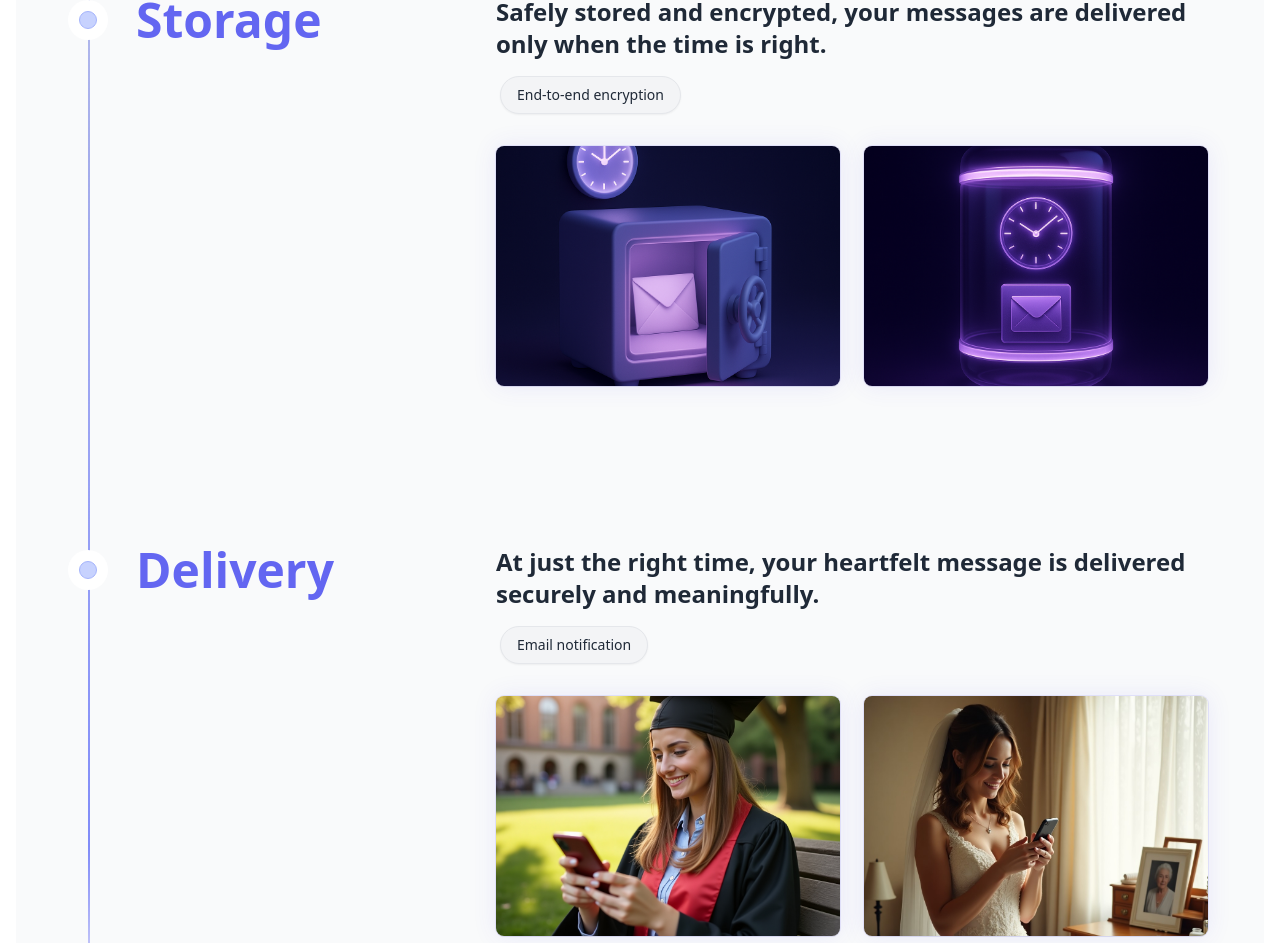
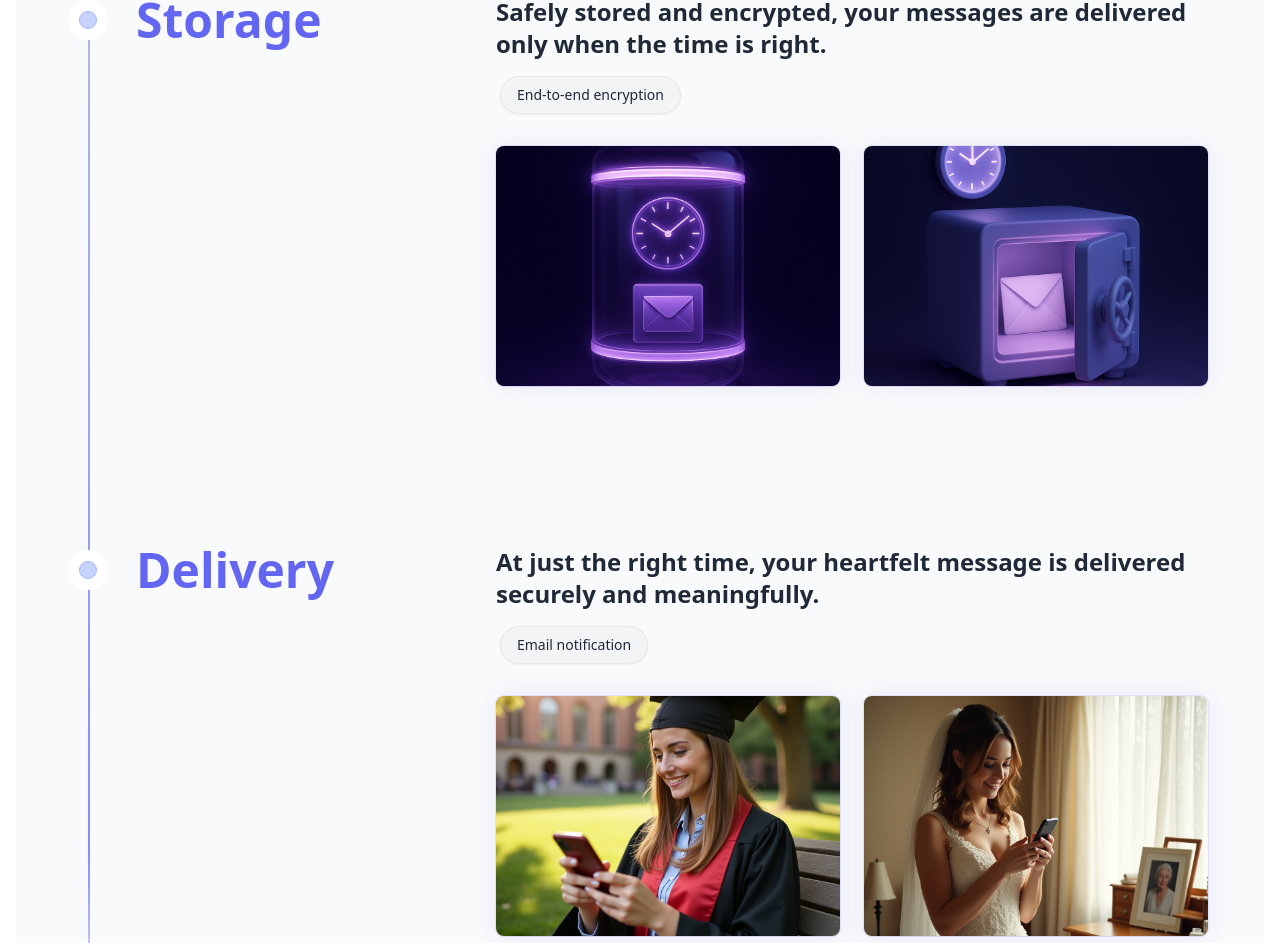
Before and after one commit to sujal-pawar/LegacyNote, a React (Vite) app in the folder client/: page / in a window 1280 px wide. Shown: the part 3850-4793 px from the top of the page. Built offline with nearby package versions, Linux system fonts and the light colour scheme; no server answers.

Commit message:
Swap image sources in TimelineDemo for correct display; enhance visual consistency

```diff
--- a/client/src/components/ui/timeline-demo.jsx
+++ b/client/src/components/ui/timeline-demo.jsx
@@ -69,15 +69,16 @@ export default function TimelineDemo() {
                     </div>
                     <div className="grid grid-cols-2 gap-4">
                         <img
+                            src={image11}
+                            alt="Waiting period"
+                            className="h-20 w-full rounded-lg object-cover shadow-[0_0_24px_rgba(79,_70,_229,_0.1),_0_1px_1px_rgba(0,_0,_0,_0.05),_0_0_0_1px_rgba(79,_70,_229,_0.1)] md:h-44 lg:h-60"
+                        />
+                        <img
                             src={image9}
                             alt="Waiting period"
                             className="h-20 w-full rounded-lg object-cover shadow-[0_0_24px_rgba(79,_70,_229,_0.1),_0_1px_1px_rgba(0,_0,_0,_0.05),_0_0_0_1px_rgba(79,_70,_229,_0.1)] md:h-44 lg:h-60"
                         />
-                        <img
-                            src={image11}
-                            alt="Waiting period"
-                            className="h-20 w-full rounded-lg object-cover shadow-[0_0_24px_rgba(79,_70,_229,_0.1),_0_1px_1px_rgba(0,_0,_0,_0.05),_0_0_0_1px_rgba(79,_70,_229,_0.1)] md:h-44 lg:h-60"
-                        />
+
                     </div>
                 </div>
             ),
```
